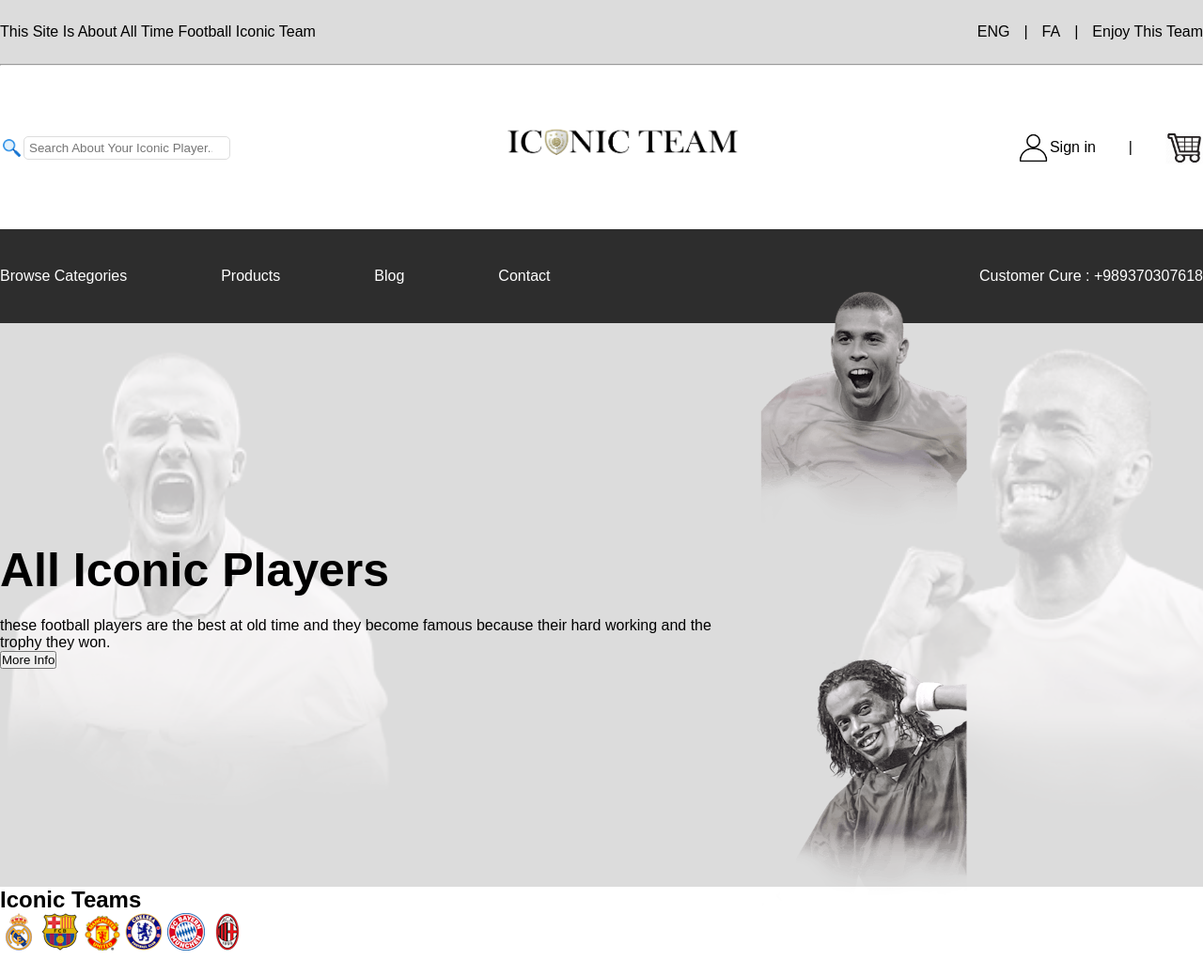
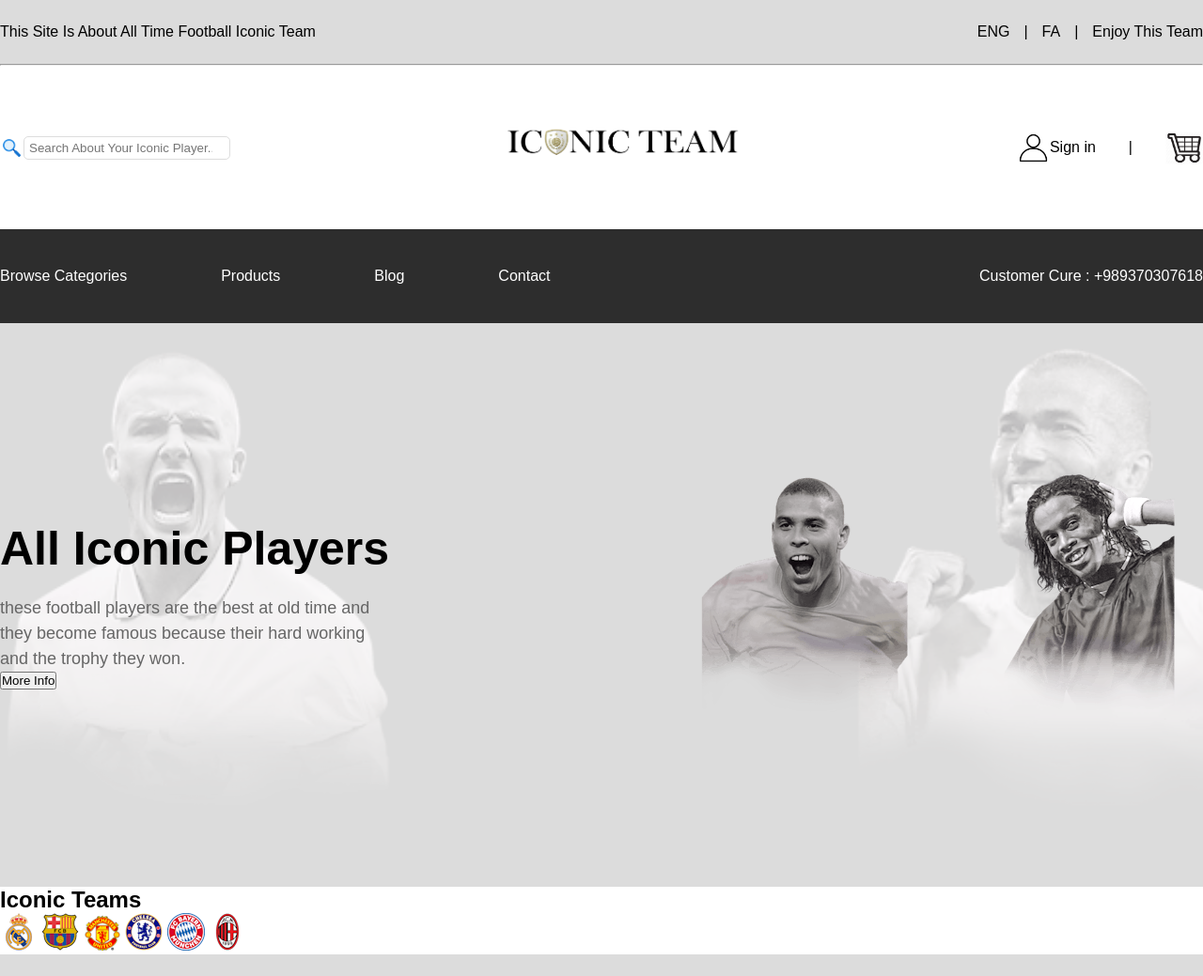
Before and after one commit to mohammadtaha2007/helli7_rahimi_sportclub, a PHP site: page / in a window 1280 px wide. Shown: the whole page at 94% size. After the commit the page ends 1016 px from the top, so only its background shows below. Run offline with PHP 8.4, Linux system fonts and the light colour scheme.

Commit message:
add slide-p class css.
adding the design of the paragraph under the main text of the slider.

```diff
--- a/style.css
+++ b/style.css
@@ -175,3 +175,11 @@
     margin-bottom: 20px;
     line-height: 1.2;
 }
+
+.slider-p {
+    margin-top: 15px;
+    width: 400px;
+    font-size: 18px;
+    color: var(--text-color);
+    line-height: 1.5;
+}
```
